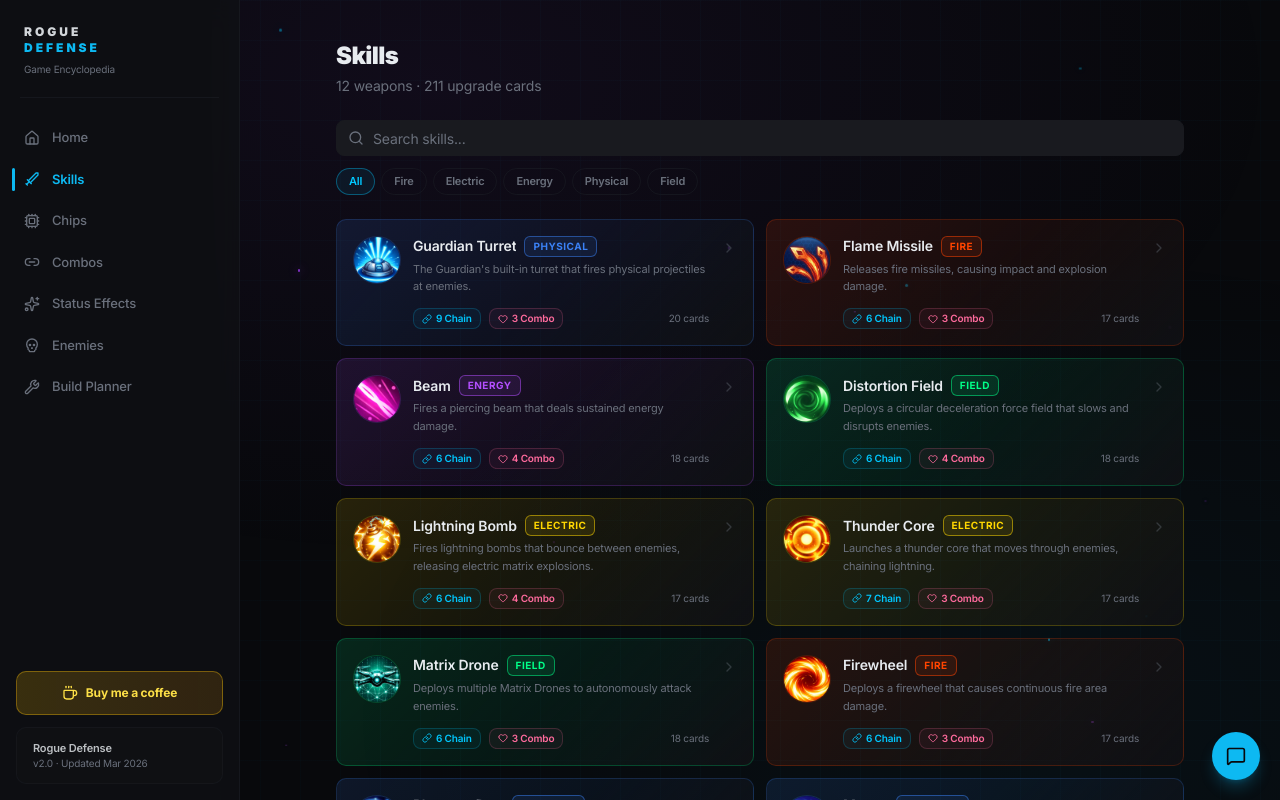
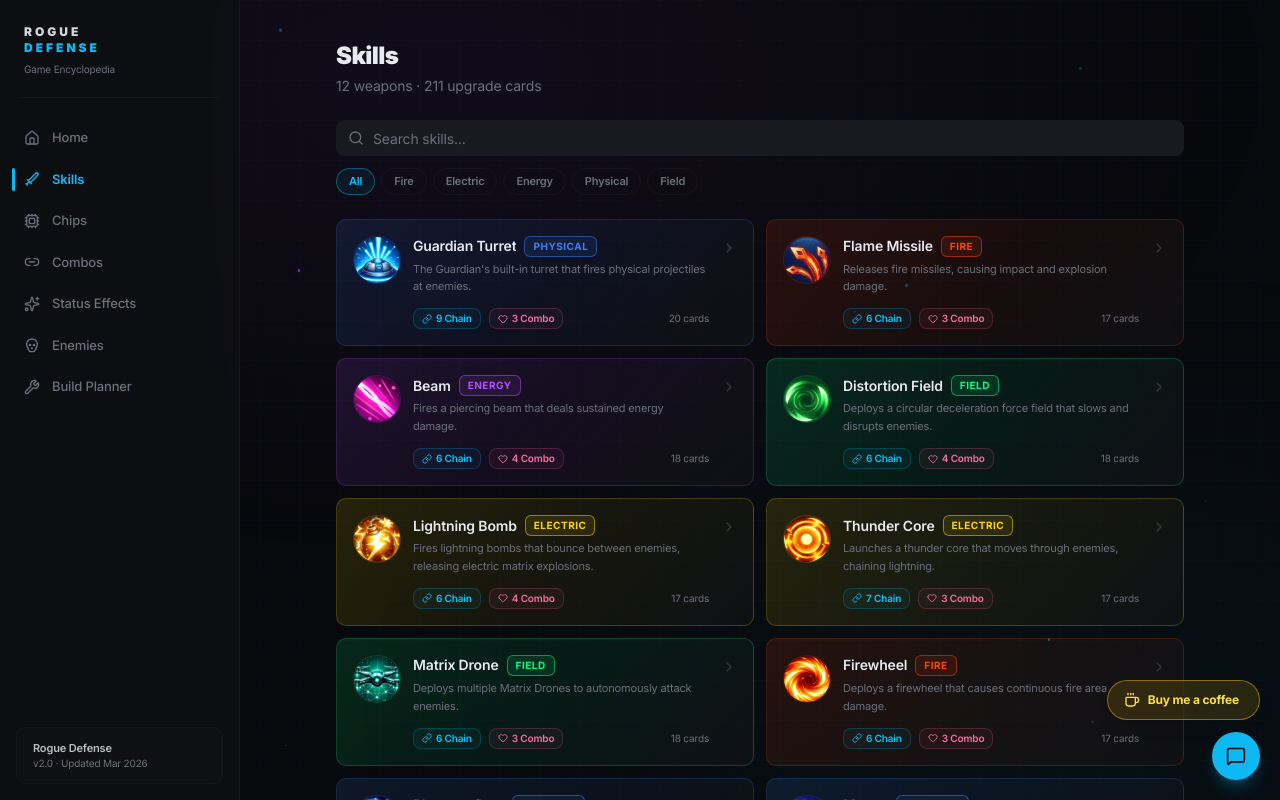
Before and after one commit to Alperzkn/rogue-defense, a React (Vite) app: page /skills in a window 1280 px wide. Built offline with nearby package versions, Linux system fonts and the light colour scheme.

Commit message:
Move Buy Me a Coffee to fixed floating button alongside feedback
Co-Authored-By: Claude Opus 4.6 (1M context) <noreply@anthropic.com>

```diff
--- a/App.tsx
+++ b/App.tsx
@@ -112,16 +112,7 @@ function Sidebar({ open, onClose }: { open: boolean; onClose: () => void }) {
         </nav>
 
         {/* Footer */}
-        <div className="p-4 space-y-3">
-          <a
-            href="https://buymeacoffee.com/alperzkn"
-            target="_blank"
-            rel="noopener noreferrer"
-            className="flex items-center justify-center gap-2 rounded-lg border border-yellow-500/40 bg-gradient-to-r from-yellow-500/20 to-amber-500/15 px-4 py-3 text-[12px] font-bold text-yellow-300 transition-all hover:bg-yellow-500/30 hover:border-yellow-500/60 hover:shadow-[0_0_15px_rgba(234,179,8,0.15)]"
-          >
-            <Coffee className="h-4 w-4" />
-            Buy me a coffee
-          </a>
+        <div className="p-4">
           <div className="rounded-lg border border-border/40 bg-muted/30 px-4 py-3">
             <p className="text-[11px] font-semibold text-foreground/80">Rogue Defense</p>
             <p className="text-[10px] text-muted-foreground">v2.0 &middot; Updated Mar 2026</p>
@@ -194,7 +185,19 @@ export default function App() {
               <AnimatedRoutes />
             </div>
           </main>
-          <FeedbackButton />
+          {/* Floating action buttons */}
+          <div className="fixed bottom-5 right-5 z-50 flex flex-col gap-3 items-end">
+            <a
+              href="https://buymeacoffee.com/alperzkn"
+              target="_blank"
+              rel="noopener noreferrer"
+              className="flex items-center gap-2 rounded-full border border-yellow-500/50 bg-yellow-500/15 backdrop-blur-md pl-4 pr-5 py-2.5 text-[12px] font-bold text-yellow-300 shadow-lg transition-all hover:bg-yellow-500/25 hover:border-yellow-500/70 hover:shadow-[0_0_20px_rgba(234,179,8,0.2)]"
+            >
+              <Coffee className="h-4 w-4" />
+              Buy me a coffee
+            </a>
+            <FeedbackButton />
+          </div>
         </div>
       </BrowserRouter>
     </TooltipProvider>
--- a/src/components/FeedbackForm.tsx
+++ b/src/components/FeedbackForm.tsx
@@ -70,7 +70,7 @@ export function FeedbackButton() {
         onClick={() => { setOpen(true); setStatus('idle'); }}
         whileHover={{ scale: 1.1 }}
         whileTap={{ scale: 0.95 }}
-        className="fixed bottom-5 right-5 z-50 flex h-12 w-12 items-center justify-center rounded-full bg-primary text-primary-foreground shadow-lg shadow-primary/25 transition-colors hover:bg-primary/90"
+        className="flex h-12 w-12 items-center justify-center rounded-full bg-primary text-primary-foreground shadow-lg shadow-primary/25 transition-colors hover:bg-primary/90"
       >
         <MessageSquare className="h-5 w-5" />
       </motion.button>
--- a/src/screens/HomeScreen.tsx
+++ b/src/screens/HomeScreen.tsx
@@ -1,7 +1,7 @@
 import React from 'react';
 import { motion } from 'framer-motion';
 import { useNavigate } from 'react-router-dom';
-import { ArrowRight, Sword, Cpu, Link2, Sparkles, Star, Link, Heart, Layers, Gem, Wrench, Skull, Coffee } from 'lucide-react';
+import { ArrowRight, Sword, Cpu, Link2, Sparkles, Star, Link, Heart, Layers, Gem, Wrench, Skull } from 'lucide-react';
 import { Card, CardContent } from '../components/ui/card';
 import { Badge } from '../components/ui/badge';
 import { Button } from '../components/ui/button';
@@ -175,18 +175,6 @@ export function HomeScreen() {
         </Card>
       </motion.div>
 
-      {/* Buy Me a Coffee — visible on all devices */}
-      <motion.div {...fadeUp(0.3)} className="mt-10 mb-4">
-        <a
-          href="https://buymeacoffee.com/alperzkn"
-          target="_blank"
-          rel="noopener noreferrer"
-          className="flex items-center justify-center gap-2.5 rounded-xl border border-yellow-500/40 bg-gradient-to-r from-yellow-500/15 to-amber-500/10 px-5 py-3.5 text-[13px] font-bold text-yellow-300 transition-all hover:bg-yellow-500/25 hover:border-yellow-500/60 hover:shadow-[0_0_20px_rgba(234,179,8,0.12)]"
-        >
-          <Coffee className="h-5 w-5" />
-          Enjoying this guide? Buy me a coffee
-        </a>
-      </motion.div>
     </div>
   );
 }
```
